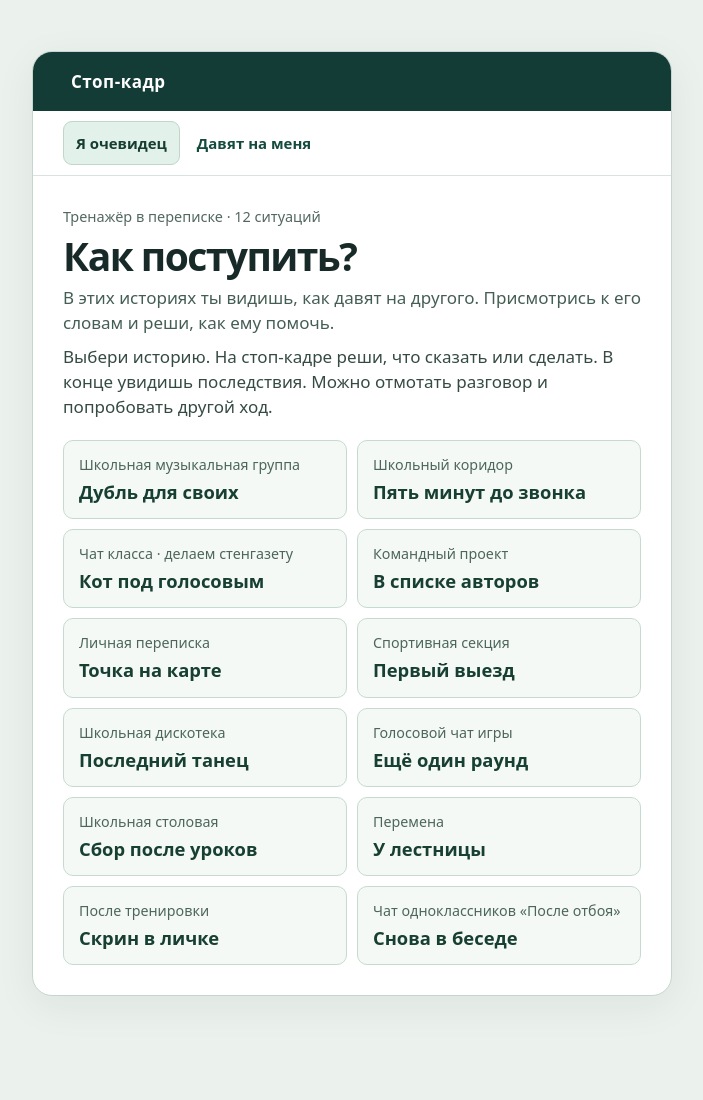
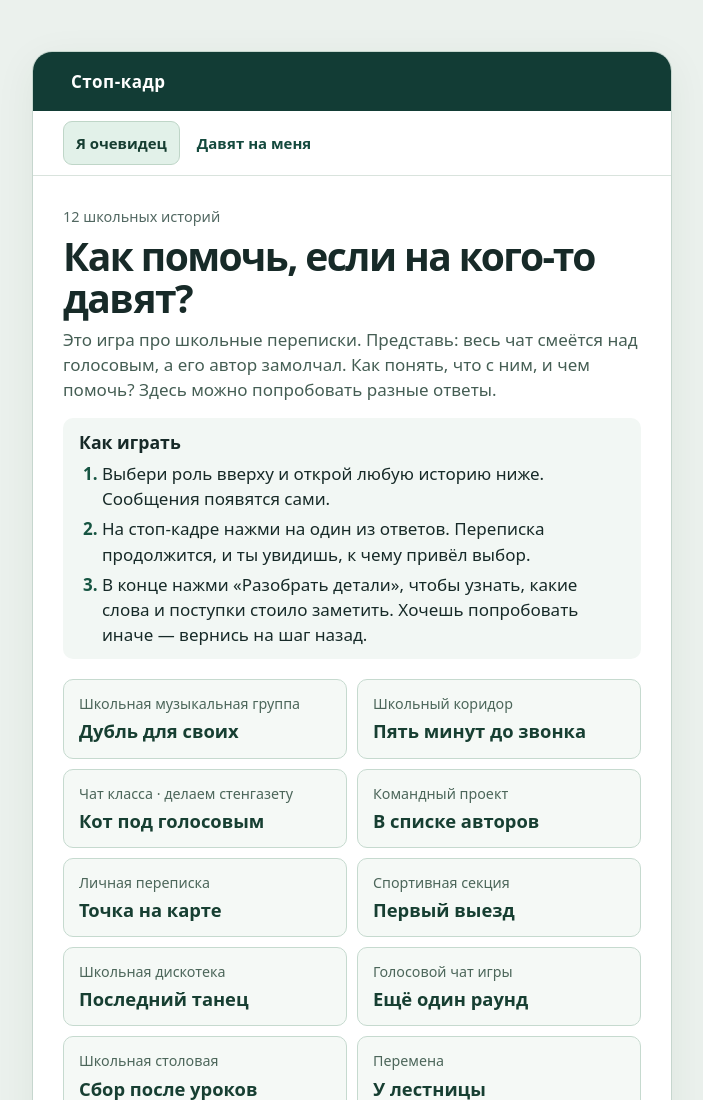
Before and after one commit to tchk-project/stop-kadr, a plain HTML site: page docs/index.html in a window 1280 px wide. Shown: the top 1100 px of the page, without its empty margins (288-991 px from the left). Before the commit the page ends 1038 px from the top, so only its background shows below. Drawn offline with Linux system fonts and the light colour scheme.

Commit message:
Объяснить смысл игры и первый выбор в обеих ролях

```diff
--- a/docs/catalog.js
+++ b/docs/catalog.js
@@ -156,11 +156,22 @@ function showCatalogue(panel) {
   document.title = 'Стоп-кадр · '+selectedRole.textContent;
   const section = element('section','catalogue');
   const catalog = [{id:'dubl', title:'Дубль для своих', place:'Школьная музыкальная группа'}, ...scenarios];
-  const heading = personalRole ? 'Что делать, если на меня давят?' : 'Как поступить?';
-  const intro = personalRole ? 'В этих историях давят на тебя. Ты решаешь, что ответить и у кого попросить поддержки.' :
-    'В этих историях ты видишь, как давят на другого. Присмотрись к его словам и реши, как ему помочь.';
-  section.append(element('p','small','Тренажёр в переписке · '+catalog.length+' ситуаций'), element('h1','',heading),
-    element('p','catalog-intro',intro), element('p','catalog-how','Выбери историю. На стоп-кадре реши, что сказать или сделать. В конце увидишь последствия. Можно отмотать разговор и попробовать другой ход.'));
+  const heading = personalRole ? 'Что делать, если на меня давят?' : 'Как помочь, если на кого-то давят?';
+  const intro = personalRole
+    ? 'Это игра про школьные переписки. Здесь давят на тебя. Можно попробовать разные ответы, попросить поддержки и посмотреть, что будет дальше.'
+    : 'Это игра про школьные переписки. Представь: весь чат смеётся над голосовым, а его автор замолчал. Как понять, что с ним, и чем помочь? Здесь можно попробовать разные ответы.';
+  section.append(element('p','small',catalog.length+' школьных историй'), element('h1','',heading),
+    element('p','catalog-intro',intro));
+  const guide = element('div','catalog-guide');
+  guide.append(element('h2','','Как играть'));
+  const steps = element('ol','');
+  for (const step of [
+    'Выбери роль вверху и открой любую историю ниже. Сообщения появятся сами.',
+    'На стоп-кадре нажми на один из ответов. Переписка продолжится, и ты увидишь, к чему привёл выбор.',
+    'В конце нажми «Разобрать детали», чтобы узнать, какие слова и поступки стоило заметить. Хочешь попробовать иначе — вернись на шаг назад.'
+  ]) steps.append(element('li','',step));
+  guide.append(steps);
+  section.append(guide);
   const cards = element('div','case-grid');
   catalog.forEach(item => {
     const card = element('a','case-card');
--- a/docs/index.html
+++ b/docs/index.html
@@ -1,11 +1,11 @@
 <!doctype html><html lang="ru"><head><meta charset="utf-8"><meta name="viewport" content="width=device-width,initial-scale=1"><title>Дубль для своих — интерактивная переписка</title>
 
-<link rel="stylesheet" href="./scene.css?v=outcomes-1">
+<link rel="stylesheet" href="./scene.css?v=guide-1">
 <script src="./scenarios.js?v=outcomes-1" defer></script>
-<script src="./catalog.js?v=outcomes-1" defer></script>
+<script src="./catalog.js?v=guide-1" defer></script>
 <script src="./detail-cues.js?v=1" defer></script>
 <script src="./detail-review.js?v=1" defer></script>
-<script src="./scene.js?v=outcomes-1" defer></script>
+<script src="./scene.js?v=guide-1" defer></script>
 </head><body><main class="panel"><header class="top">Стоп-кадр</header><nav class="roles" aria-label="Точка зрения"><a href="./index.html" data-role="witness" aria-current="page">Я очевидец</a><a href="./self.html" data-role="self">Давят на меня</a></nav>
 <section class="page" id="joke" tabindex="-1" aria-labelledby="title-joke"><p class="small">Учебная сцена · школьная музыкальная группа</p>
 <h1 id="title-joke">Миша ответил</h1><p class="note">Да, Миша сам упомянул ошибку. Про публикацию он пока ничего не сказал.</p>
--- a/docs/scene.css
+++ b/docs/scene.css
@@ -74,7 +74,12 @@
 .catalogue { padding:clamp(17px,4vw,30px); }
 .catalogue h1 { margin-bottom:8px; }
 .catalog-intro { color:#455e54; }
-.catalog-how { margin-top:9px; color:#354b42; }
+.catalog-guide { margin:16px 0; padding:12px 16px; background:#f2f7f4; border-radius:10px; }
+.catalog-guide h2 { margin:0 0 6px; }
+.catalog-guide ol { margin:0; padding-inline-start:1.35em; }
+.catalog-guide li + li { margin-top:5px; }
+.catalog-guide li::marker { color:#175542; font-weight:650; }
+.choice-hint { color:#455e54; margin:0 0 6px; font-size:.94rem; }
 .outcome {
   --accent:#215b40; --surface:#e8f5ed;
   margin:16px 0; padding:15px 17px; background:var(--surface); color:#192c25;
--- a/docs/scene.js
+++ b/docs/scene.js
@@ -60,6 +60,7 @@ function playScene() {
       <h2 id="outcome-title"></h2><p class="outcome-reason"></p>
     </section>
     <p class="note"></p><h2 class="question" tabindex="-1"></h2>
+    <p class="choice-hint" hidden>Переписка на паузе. Нажми на один из вариантов ниже, чтобы продолжить.</p>
     <nav class="choices" aria-label="Продолжить беседу"></nav>
     <nav class="tools" aria-label="Управление сценой"><div class="playback-controls"></div></nav>
     <div class="sr" role="status"></div>`;
@@ -82,6 +83,7 @@ function playScene() {
     negative: {label:'Неудачный исход', icon:'×'},
     open: {label:'Исход пока открыт', icon:'…'}
   };
+  const hint = scene.querySelector('.choice-hint');
   const choices = scene.querySelector('.choices');
   const controls = scene.querySelector('.playback-controls');
   controls.after(button('finish', 'Завершить', finishScene));
@@ -178,6 +180,7 @@ function playScene() {
       note.textContent = forks.includes(id) ? '' : data.note;
     }
     question.textContent = data.question;
+    hint.hidden = id !== 'start' || !data.question;
     if (!data.question && [...thread.children].some(row => review.cueFor(row.dataset.key))) {
       choices.append(button('inspect', 'Разобрать детали', () => {
         pauseMedia();
@@ -237,6 +240,7 @@ function playScene() {
     typing.hidden = true;
     note.textContent = '';
     question.textContent = '';
+    hint.hidden = true;
     choices.replaceChildren();
     controls.replaceChildren();
   }
```
Also changed, not shown: docs/self.html (+3 -3 lines).
